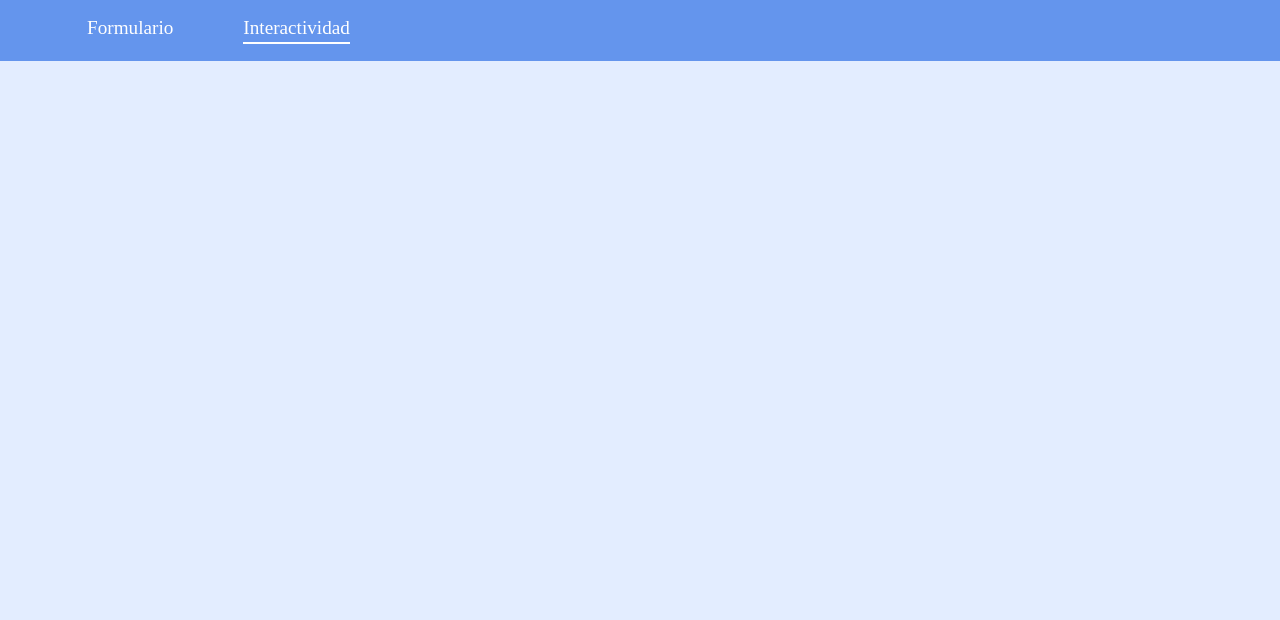
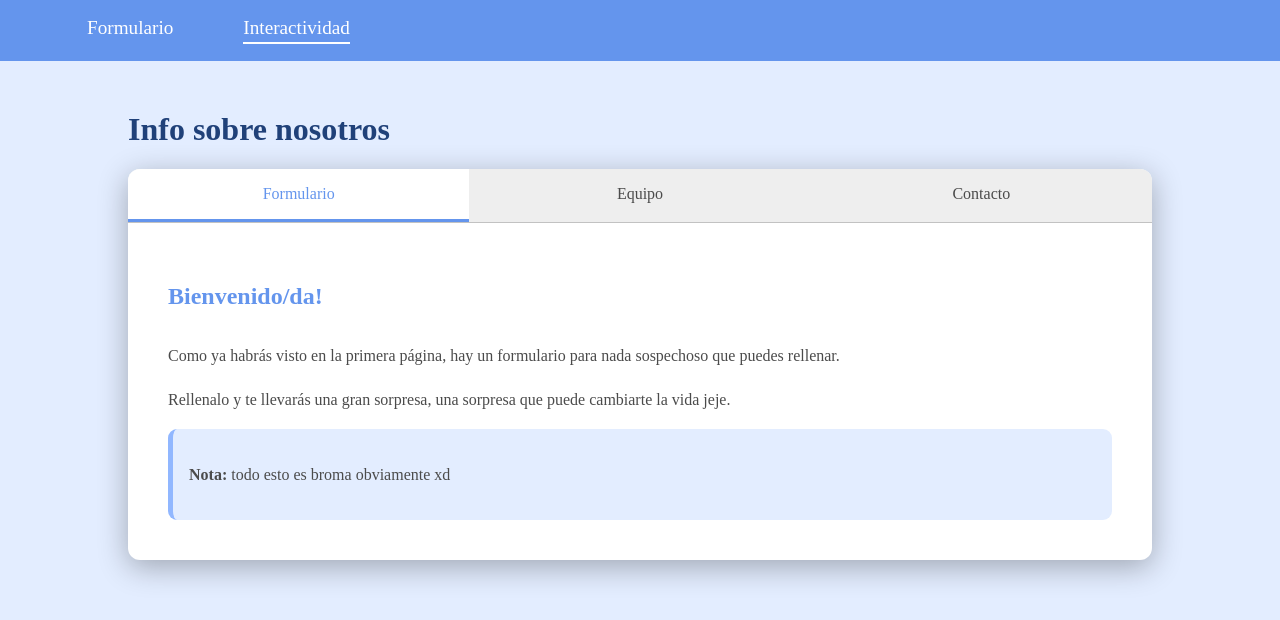
Before and after one commit to AnjieC/DAM1M04-Exercici006, a plain HTML site: page interaccio.html in a window 1280 px wide. Drawn offline with Linux system fonts and the light colour scheme.

Commit message:
tabs hecho

```diff
--- a/estils.css
+++ b/estils.css
@@ -53,7 +53,7 @@ main{
     align-items: center;
 }
 
-main h1,h2,h3{
+h1,h2,h3{
     color: rgb(32, 65, 121);
 }
 
@@ -198,3 +198,101 @@ input:required:invalid:not(:focus):placeholder-shown + .aviso {   /* Mostrar avi
 #boton_reset:hover{
     background-color: rgb(121, 32, 32);
 }
+/* ---------- */
+
+/* Pestañas CSS */
+.contenedor{
+    max-width: 80%;
+    margin: 50px auto;
+}
+
+.tabs input{   /* Ocultar */
+    display: none;
+}
+
+.tabs{  /* base del tab */
+    background-color: white;
+    border-radius: 12px;
+    box-shadow: 0 7px 30px rgba(0,0,0,0.3);
+    overflow: hidden;
+}
+
+.tab_botones{   /* botones de tab */
+    display: flex;
+    background-color: rgb(238, 238, 238);
+    border-bottom: 1.5px solid rgb(194, 194, 194);
+}
+
+.tab_boton{
+    border-bottom: 3px solid transparent;
+    color: rgb(75, 75, 75);
+    cursor: pointer;
+    flex: 1;
+    padding: 1rem;
+    text-align: center;
+    transition: all 0.3s linear;
+    user-select: none;
+}
+
+.tab_boton:hover{
+    background-color: rgb(189, 207, 240);
+    color: cornflowerblue;
+}
+
+    /* Tab actual */
+body:has(#tab1:checked) .tab_botones .tab_boton1,
+body:has(#tab2:checked) .tab_botones .tab_boton2,
+body:has(#tab3:checked) .tab_botones .tab_boton3{
+    background: white;
+    border-bottom-color: cornflowerblue;
+    color: cornflowerblue;
+}
+    /* ---------- */
+    /* contenido de tab escondido */
+.tab-content{
+    display: none;
+    padding: 2.5rem;
+    animation: animacion_tab 0.4s ease-in;
+}
+    /* -------------------------- */
+
+@keyframes animacion_tab{
+    from {opacity: 0; transform: translateY(10px);}
+    to {opacity: 1; transform: translateY(0);}
+}
+
+    /* Contenido de tab que se muestra */
+body:has(#tab1:checked) .content-1,
+body:has(#tab2:checked) .content-2,
+body:has(#tab3:checked) .content-3{
+    display: block;
+}
+    /* ------------------------------- */
+
+    /* decoración del contenido tab */
+.tab-content h2{
+    color: cornflowerblue;
+    margin-bottom: 2rem;
+    font-size: 1.5rem;
+}
+
+.tab-content p{
+    color: rgb(75, 75, 75);
+    line-height: 1.7;
+}
+
+.tab-content ul{
+    color: rgb(75, 75, 75);
+    line-height: 2.5;
+    margin-left: 2.5rem;
+}
+
+.nota{
+    background: rgb(227, 237, 255);
+    border-left: 5px solid rgb(145, 183, 255);
+    border-radius: 9px;
+    margin-top: 1rem;
+    padding: 1rem;
+}
+    /* ---------------------------- */
+/* ------------ */
--- a/interaccio.html
+++ b/interaccio.html
@@ -4,13 +4,59 @@
         <meta charset="UTF-8">
         <meta name="viewport" content="width=device-width, initial-scale=1, maximum-scale=1, user-scalable=no">
         <link rel="stylesheet" href="estils.css">
+        <link rel="icon" href="./assets/img/logoazul.png">
         <title>Interactividad con CSS</title>
     </head>
-    <body>
+    <body id="pagina-interaccio">
         <!-- Navbar -->
         <nav>
             <a href="./index.html">Formulario</a>
             <a href="./interaccio.html" id="opcactual">Interactividad</a>
         </nav>
+        <div class="contenedor">
+            <h1>Info sobre nosotros</h1>
+            <!-- Pestañas CSS -->
+            <div class="tabs">
+                <!-- input type="radio", name="tab" -->
+                <input type="radio" name="tab" id="tab1" checked>
+                <input type="radio" name="tab" id="tab2">
+                <input type="radio" name="tab" id="tab3">
+                <!-- label botones -->
+                <div class="tab_botones">
+                    <label class="tab_boton tab_boton1" for="tab1">Formulario</label>
+                    <label class="tab_boton tab_boton2" for="tab2">Equipo</label>
+                    <label class="tab_boton tab_boton3" for="tab3">Contacto</label>
+                </div>
+                <!-- Contenido de los tab -->
+                <div class="tab-content content-1">
+                    <h2>Bienvenido/da!</h2>
+                    <p>Como ya habrás visto en la primera página, hay un formulario para nada sospechoso que puedes rellenar.</p>
+                    <p>Rellenalo y te llevarás una gran sorpresa, una sorpresa que puede cambiarte la vida jeje.</p>
+                    <div class="nota">
+                        <p><strong>Nota:</strong> todo esto es broma obviamente xd</p>
+                    </div>
+                </div>
+                <div class="tab-content content-2">
+                    <h2>El equipo detrás de esto:</h2>
+                    <p>Somos un equipo de profesionales apasionados por la tecnologia y el diseño we...</p>
+                    <p>O eso me gustaría decir, pero ni equipo ni profesionales, en realidad solo estoy yo xd</p>
+                    <p>Que quien soy? Que más da.</p>
+                    <div class="nota">
+                        <p><strong>PD:</strong> no sabía que hacer y terminé haciendo esto JAJAJA</p>
+                    </div>
+                </div>
+                <div class="tab-content content-3">
+                    <h2>Ponte en contacto conmigo</h2>
+                    <p>Dime que opinas de este proyecto.</p>
+                    <ul>
+                        <li>Email: pato.heujdwwhw@ave.com</li>
+                        <li>Teléfono: +34 987654321</li>
+                    </ul>
+                    <div class="nota">
+                        <p><strong>Nota:</strong> Datos falsos como los que has ingresado tu en mi formulario seguro :b</p>
+                    </div>
+                </div>
+            </div>
+        </div>
     </body>
 </html>
```
